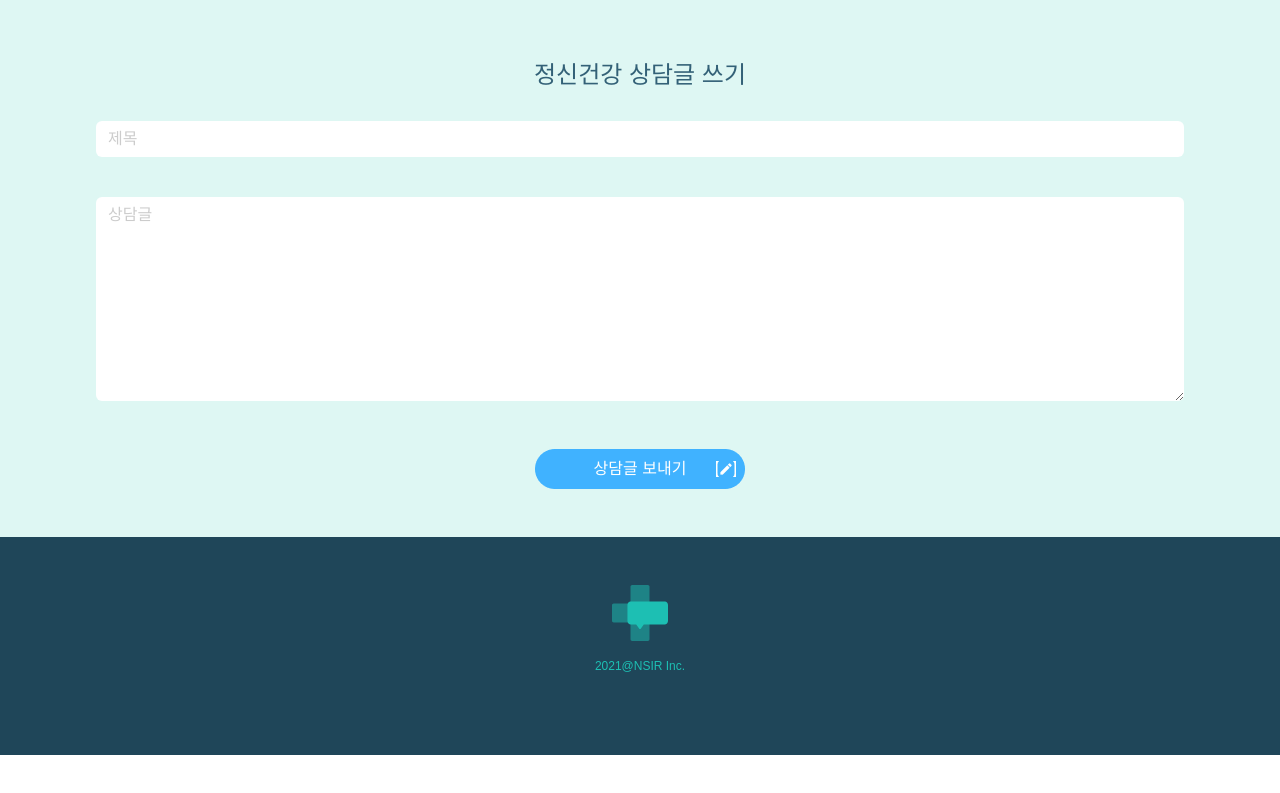
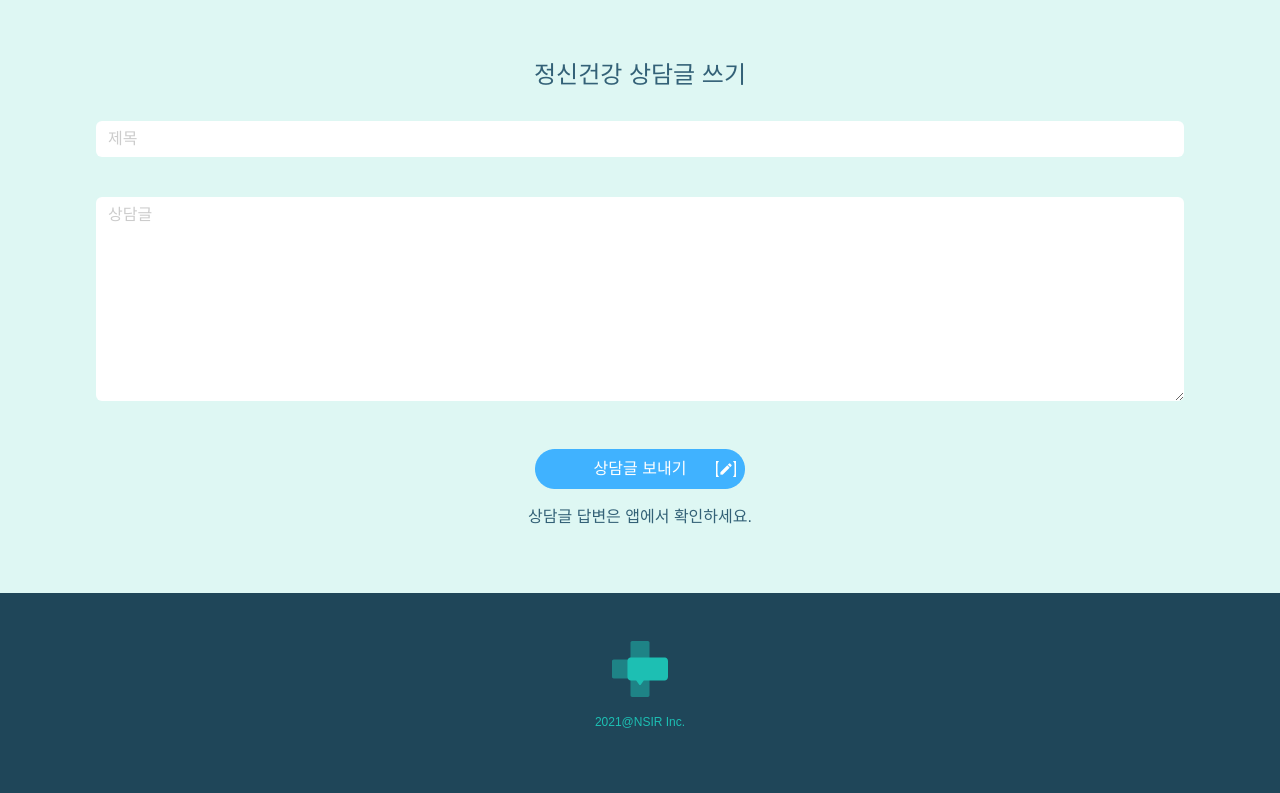
Before and after one commit to bboman21/drnsir_web_2nd, a website: page index.html in a window 1280 px wide. Shown: the part 3464-4257 px from the top of the page. Before the commit the page ends 4219 px from the top, so only its background shows below. Drawn offline with nearby package versions, Linux system fonts and the light colour scheme; a web font is replaced by a local one.

Commit message:
상담글 답변 가이드 추가
상담글 답변 가이드 추가

```diff
--- a/index.html
+++ b/index.html
@@ -1130,6 +1130,7 @@
               상담글 보내기
             </button> -->
           </div>
+          <p class="mt-3">상담글 답변은 앱에서 확인하세요.</p>
         </div>
       </div>
     </main>
```
